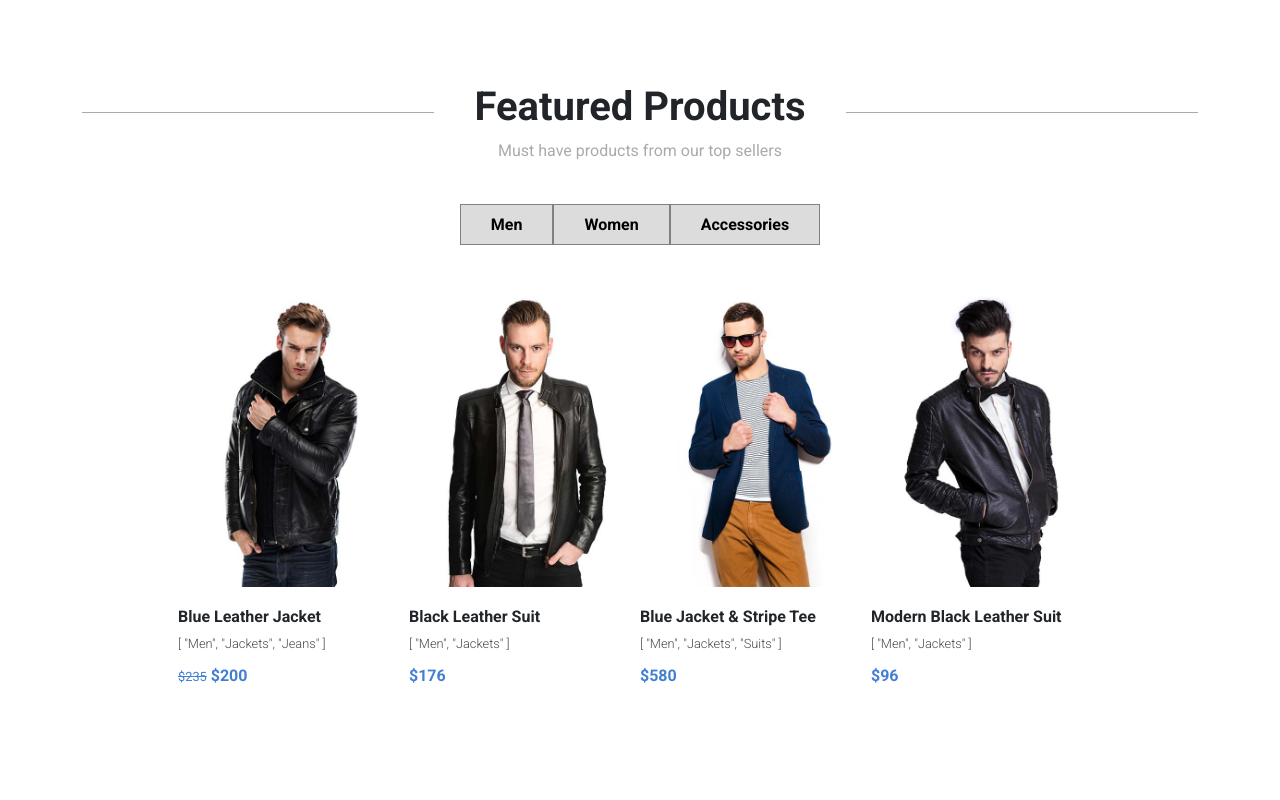
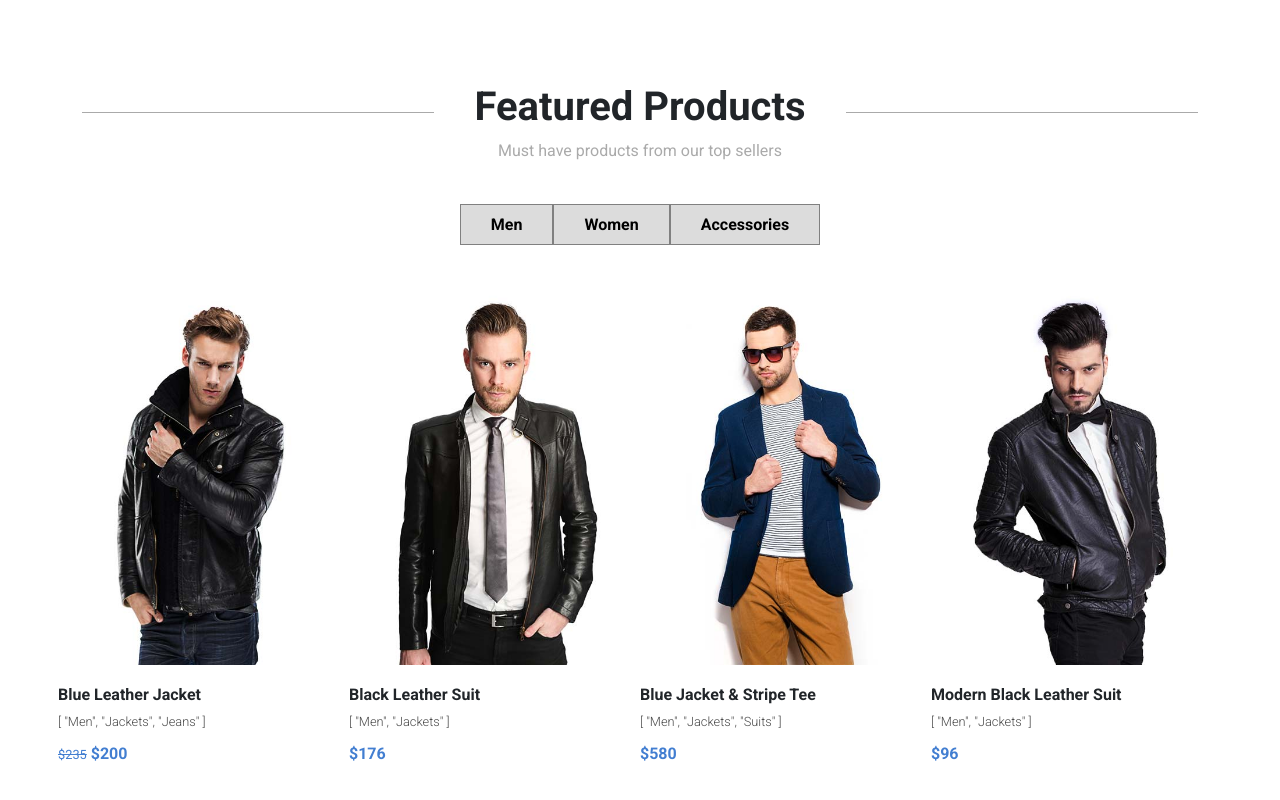
Before and after one commit to patrictobola/proj-html-vuejs, a Vue app: page / in a window 1280 px wide. Shown: the part 759-1559 px from the top of the page. Before the commit the page ends 1447 px from the top, so only its background shows below. Built offline with nearby package versions, Linux system fonts and the light colour scheme.

Commit message:
minor fixes

```diff
--- a/src/components/main/SectionContainer.vue
+++ b/src/components/main/SectionContainer.vue
@@ -12,6 +12,7 @@ export default {
 </script>
 
 <template>
+    <section>
         <div class="button-container text-center">
             <a href="#">Men</a>
             <a href="#">Women</a>
@@ -21,6 +22,7 @@ export default {
             <BaseCard v-for="product in products.men" :imagePath="product.imagePath" :finalPrice="product.finalPrice"
                 :originalPrice="product.originalPrice" :tags="product.tags" :name="product.name" />
         </div>
+    </section>
 </template>
 
 <style scoped>
@@ -36,5 +38,7 @@ a {
     margin-bottom: 50px;
 }
 
-/* .card-container {} */
+section {
+    margin-bottom: 100px;
+}
 </style>
--- a/src/components/main/product/BaseCard.vue
+++ b/src/components/main/product/BaseCard.vue
@@ -30,7 +30,7 @@ export default {
 
 <style scoped>
 .base-card {
-    width: 231px;
+    width: 291px;
 }
 
 img {
```
Lines whose indentation alone changed are shown as unchanged.
